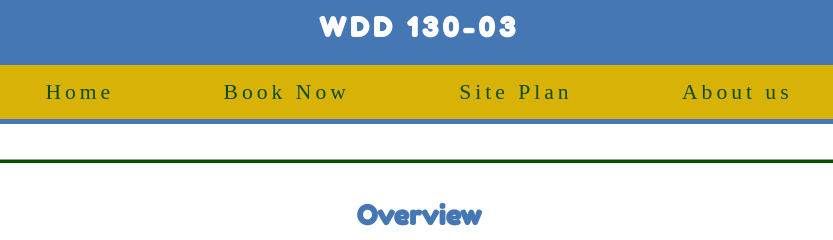
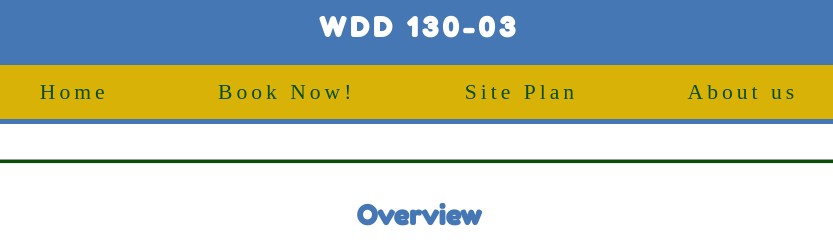
Before and after one commit to DiabGarren/WDD-130, a plain HTML site: page wwr/site-plan.html in a window 1280 px wide. Shown: the part 212-452 px from the top of the page, 221-1054 px from the left. Drawn offline with Linux system fonts and the light colour scheme.

Commit message:
Updated book now link

```diff
--- a/wwr/site-plan.html
+++ b/wwr/site-plan.html
@@ -15,7 +15,7 @@
     <!-- In the header above, add the name of your site, your name and class number. For example if you are in section 3 you would put WDD 130-03 -->
     <nav>
       <a href="index.html">Home</a>
-      <a href="book.html">Book Now</a>
+      <a href="book.html">Book Now!</a>
       <a href="site-plan.html">Site Plan</a>
       <a href="about-us.html">About us</a>
     </nav>
```
